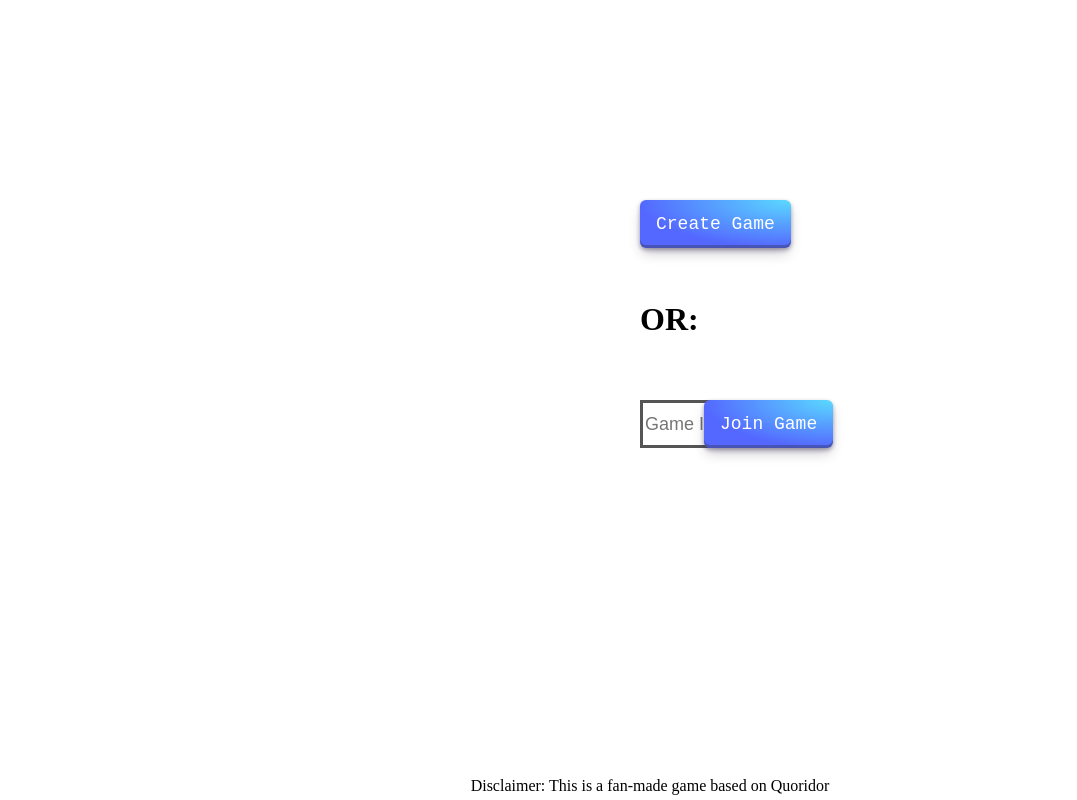
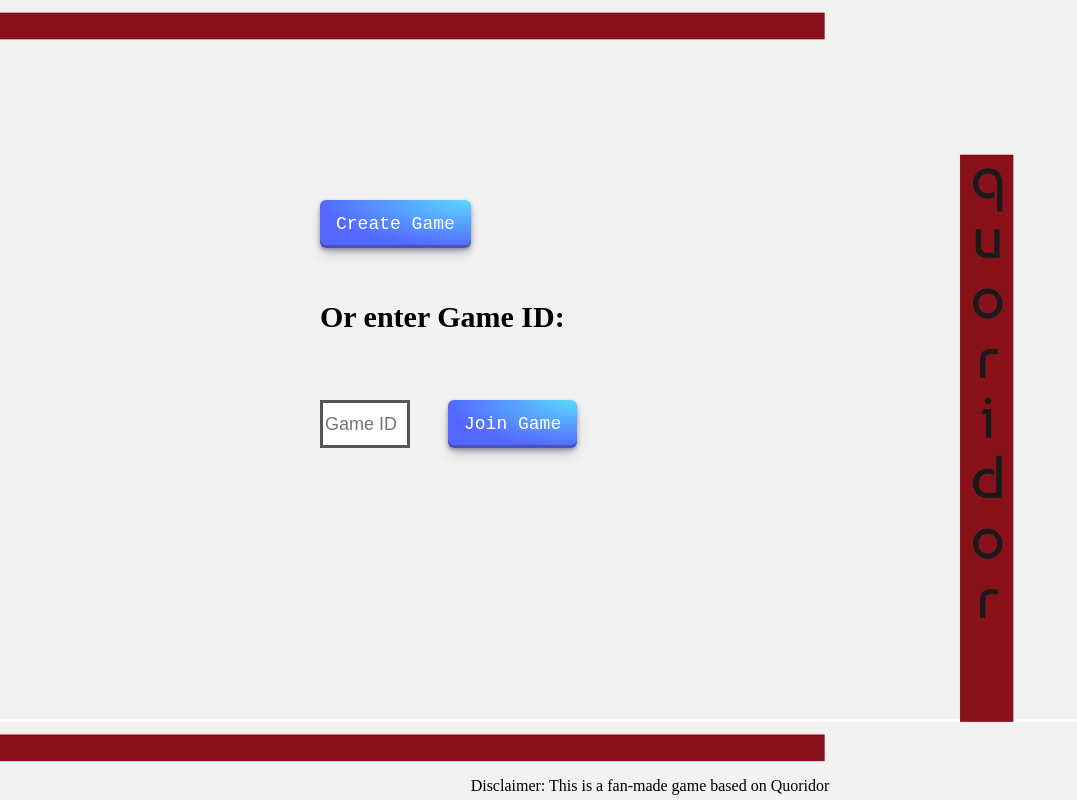
Before and after one commit to bbujdoso94/QuoridorReact, a React (Create React App) app in the folder Quoridor/: page / in a window 1280 px wide. Shown: the whole page, without its empty margins (0-1077 px from the left). Built offline with nearby package versions, Linux system fonts and the light colour scheme; the HTML template or start-up script is replaced by a standard one.

Commit message:
change background, extend H1 to be more understandable, and some extra css changes

```diff
--- a/Quoridor/src/App.css
+++ b/Quoridor/src/App.css
@@ -66,7 +66,7 @@
 }
 
 body{
-  /*background-image: url("./quoridor.jpg");*/
+  background-image: url("./background.png");
   background-size: cover;
   margin:0 25%;
 }
@@ -129,26 +129,27 @@
 button.joinGameButton {
   position:fixed;
   top:50%;
-  left:55%;
+  left: 35%;
 }
 
 button.createGameButton {
   position:fixed;
   top:25%;
-  left:50%;
+  left: 25%;
 }
 
 input.inputForGameId{
   position:fixed;
   top:50%;
-  left:50%;
+  left:25%;
   width:80px;
   height:40px;
 }
 
 h1.headerForMainPage{
   position:fixed;
-  left:50%;
+  font-size: 30px;
+  left:25%;
   top:35%;
 
 }
--- a/Quoridor/src/components/MyWebsocket.jsx
+++ b/Quoridor/src/components/MyWebsocket.jsx
@@ -82,7 +82,7 @@
             <Link to="/game">
               <button onClick={createGame}className="createGameButton">Create Game</button><br/>
             </Link>
-            <h1 className="headerForMainPage"> OR: </h1>
+            <h1 className="headerForMainPage"> Or enter Game ID: </h1>
             <input className = "inputForGameId" id="gameIDInput" placeholder = "Game ID" onChange={(e)=>addGameId(e.target.value)}></input>
             <br></br>
             <Link to="/game">
```
Also changed, not shown: Quoridor/src/background.png (added).
